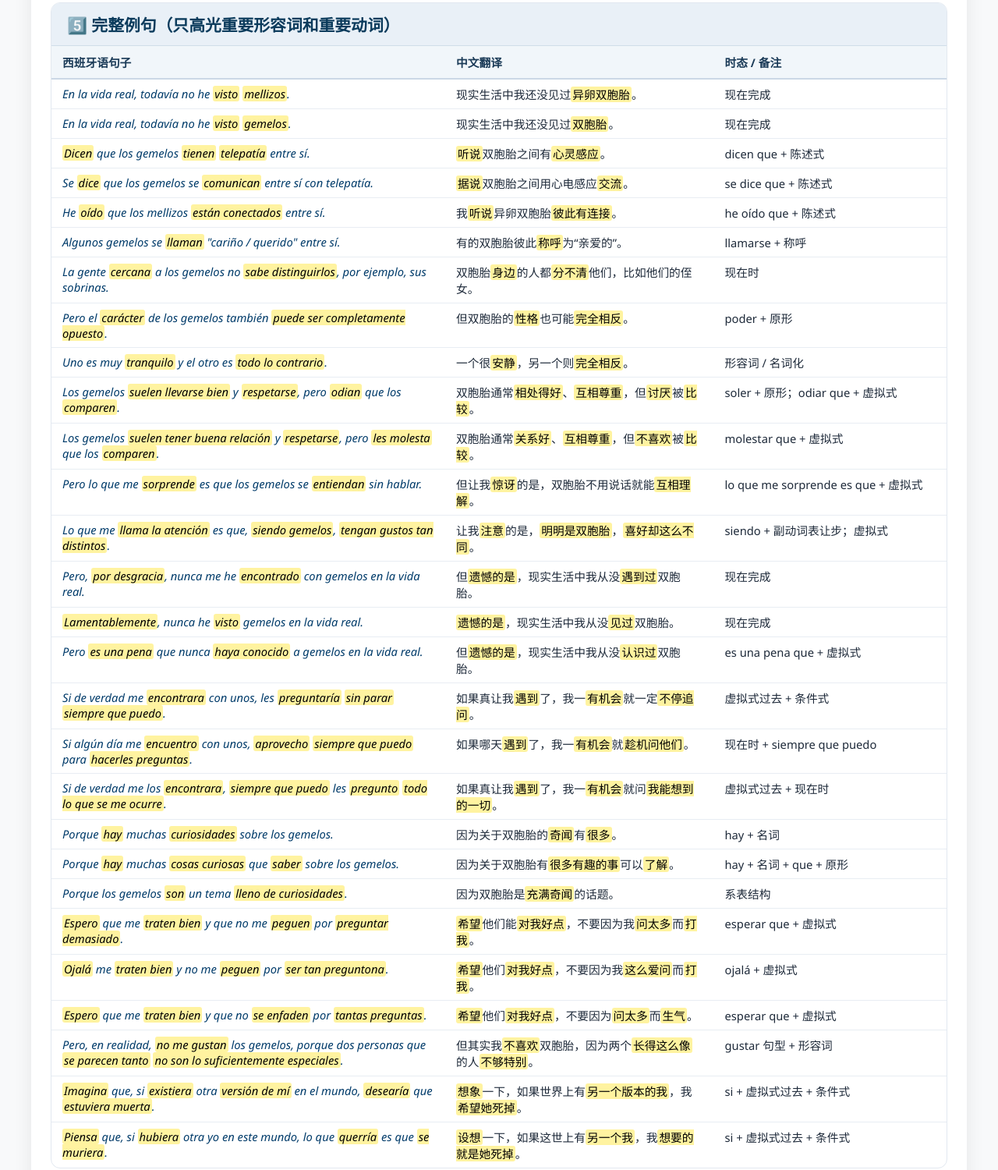
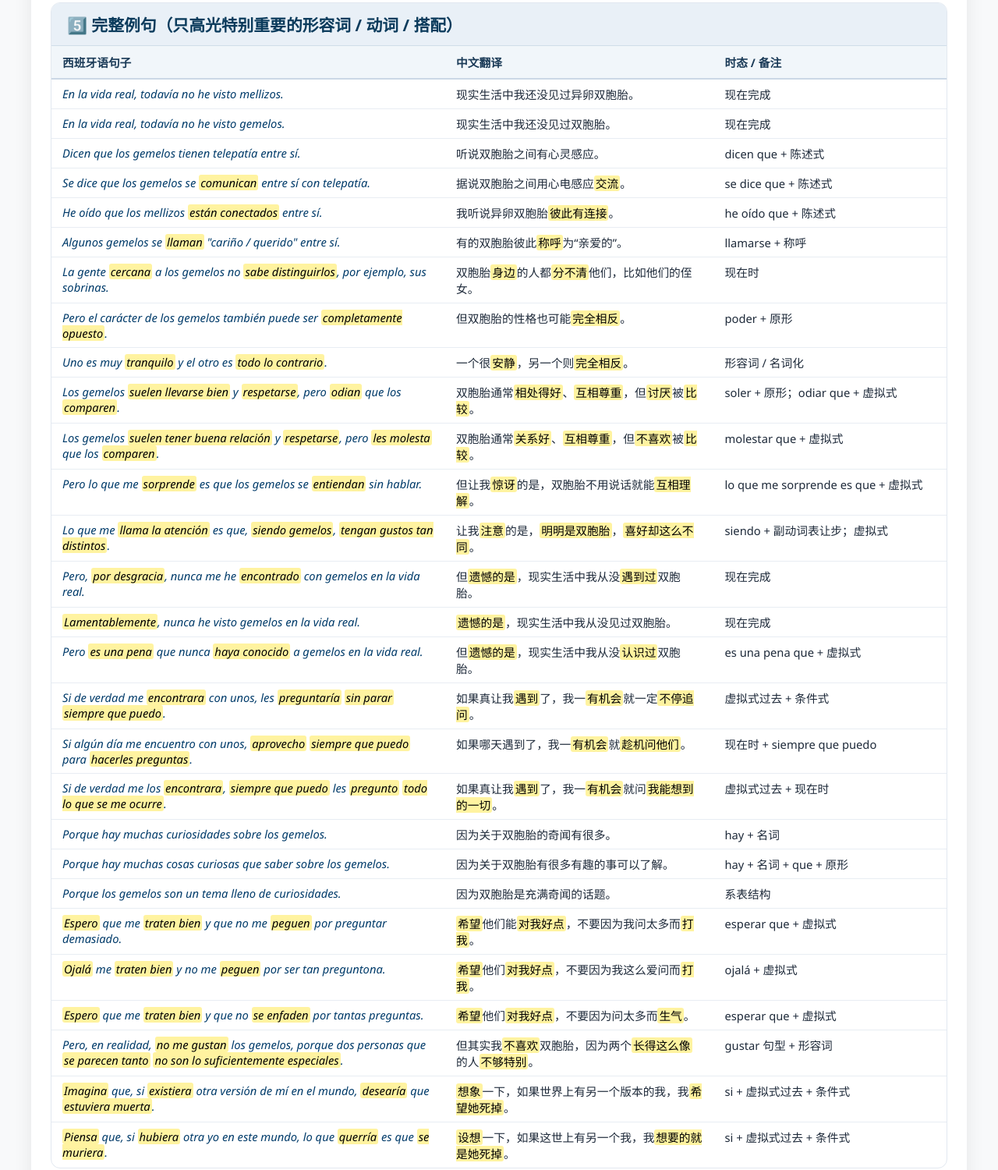
Before and after one commit to azurer-AZ/Espanol-gemelo, a plain HTML site: page index.html in a window 1280 px wide. Shown: the part 3032-4532 px from the top of the page at 78% size. Drawn offline with Linux system fonts and the light colour scheme.

Commit message:
Update index.html

```diff
--- a/index.html
+++ b/index.html
@@ -130,32 +130,32 @@
 
     <!-- 表5：完整例句 -->
     <div class="section">
-        <div class="section-header">5️⃣ 完整例句（只高光重要形容词和重要动词）</div>
+        <div class="section-header">5️⃣ 完整例句（只高光特别重要的形容词 / 动词 / 搭配）</div>
         <table>
             <tr><th style="width:44%;">西班牙语句子</th><th style="width:30%;">中文翻译</th><th style="width:26%;">时态 / 备注</th></tr>
             <tr>
-                <td class="col-es"><em>En la vida real, todavía no he <mark>visto</mark> <mark>mellizos</mark>.</em></td>
-                <td>现实生活中我还没见过<mark>异卵双胞胎</mark>。</td>
+                <td class="col-es"><em>En la vida real, todavía no he visto mellizos.</em></td>
+                <td>现实生活中我还没见过异卵双胞胎。</td>
                 <td>现在完成</td>
             </tr>
             <tr>
-                <td class="col-es"><em>En la vida real, todavía no he <mark>visto</mark> <mark>gemelos</mark>.</em></td>
-                <td>现实生活中我还没见过<mark>双胞胎</mark>。</td>
+                <td class="col-es"><em>En la vida real, todavía no he visto gemelos.</em></td>
+                <td>现实生活中我还没见过双胞胎。</td>
                 <td>现在完成</td>
             </tr>
             <tr>
-                <td class="col-es"><em><mark>Dicen</mark> que los gemelos <mark>tienen</mark> <mark>telepatía</mark> entre sí.</em></td>
-                <td><mark>听说</mark>双胞胎之间有<mark>心灵感应</mark>。</td>
+                <td class="col-es"><em>Dicen que los gemelos tienen telepatía entre sí.</em></td>
+                <td>听说双胞胎之间有心灵感应。</td>
                 <td>dicen que + 陈述式</td>
             </tr>
             <tr>
-                <td class="col-es"><em>Se <mark>dice</mark> que los gemelos se <mark>comunican</mark> entre sí con telepatía.</em></td>
-                <td><mark>据说</mark>双胞胎之间用心电感应<mark>交流</mark>。</td>
+                <td class="col-es"><em>Se dice que los gemelos se <mark>comunican</mark> entre sí con telepatía.</em></td>
+                <td>据说双胞胎之间用心电感应<mark>交流</mark>。</td>
                 <td>se dice que + 陈述式</td>
             </tr>
             <tr>
-                <td class="col-es"><em>He <mark>oído</mark> que los mellizos <mark>están conectados</mark> entre sí.</em></td>
-                <td>我<mark>听说</mark>异卵双胞胎<mark>彼此有连接</mark>。</td>
+                <td class="col-es"><em>He oído que los mellizos <mark>están conectados</mark> entre sí.</em></td>
+                <td>我听说异卵双胞胎<mark>彼此有连接</mark>。</td>
                 <td>he oído que + 陈述式</td>
             </tr>
             <tr>
@@ -169,8 +169,8 @@
                 <td>现在时</td>
             </tr>
             <tr>
-                <td class="col-es"><em>Pero el <mark>carácter</mark> de los gemelos también <mark>puede ser completamente opuesto</mark>.</em></td>
-                <td>但双胞胎的<mark>性格</mark>也可能<mark>完全相反</mark>。</td>
+                <td class="col-es"><em>Pero el carácter de los gemelos también puede ser <mark>completamente opuesto</mark>.</em></td>
+                <td>但双胞胎的性格也可能<mark>完全相反</mark>。</td>
                 <td>poder + 原形</td>
             </tr>
             <tr>
@@ -204,8 +204,8 @@
                 <td>现在完成</td>
             </tr>
             <tr>
-                <td class="col-es"><em><mark>Lamentablemente</mark>, nunca he <mark>visto</mark> gemelos en la vida real.</em></td>
-                <td><mark>遗憾的是</mark>，现实生活中我从没<mark>见过</mark>双胞胎。</td>
+                <td class="col-es"><em><mark>Lamentablemente</mark>, nunca he visto gemelos en la vida real.</em></td>
+                <td><mark>遗憾的是</mark>，现实生活中我从没见过双胞胎。</td>
                 <td>现在完成</td>
             </tr>
             <tr>
@@ -219,8 +219,8 @@
                 <td>虚拟式过去 + 条件式</td>
             </tr>
             <tr>
-                <td class="col-es"><em>Si algún día me <mark>encuentro</mark> con unos, <mark>aprovecho</mark> <mark>siempre que puedo</mark> para <mark>hacerles preguntas</mark>.</em></td>
-                <td>如果哪天<mark>遇到</mark>了，我一<mark>有机会</mark>就<mark>趁机问他们</mark>。</td>
+                <td class="col-es"><em>Si algún día me encuentro con unos, <mark>aprovecho</mark> <mark>siempre que puedo</mark> para <mark>hacerles preguntas</mark>.</em></td>
+                <td>如果哪天遇到了，我一<mark>有机会</mark>就<mark>趁机问他们</mark>。</td>
                 <td>现在时 + siempre que puedo</td>
             </tr>
             <tr>
@@ -229,33 +229,33 @@
                 <td>虚拟式过去 + 现在时</td>
             </tr>
             <tr>
-                <td class="col-es"><em>Porque <mark>hay</mark> muchas <mark>curiosidades</mark> sobre los gemelos.</em></td>
-                <td>因为关于双胞胎的<mark>奇闻</mark>有<mark>很多</mark>。</td>
+                <td class="col-es"><em>Porque hay muchas curiosidades sobre los gemelos.</em></td>
+                <td>因为关于双胞胎的奇闻有很多。</td>
                 <td>hay + 名词</td>
             </tr>
             <tr>
-                <td class="col-es"><em>Porque <mark>hay</mark> muchas <mark>cosas curiosas</mark> que <mark>saber</mark> sobre los gemelos.</em></td>
-                <td>因为关于双胞胎有<mark>很多有趣的事</mark>可以<mark>了解</mark>。</td>
+                <td class="col-es"><em>Porque hay muchas cosas curiosas que saber sobre los gemelos.</em></td>
+                <td>因为关于双胞胎有很多有趣的事可以了解。</td>
                 <td>hay + 名词 + que + 原形</td>
             </tr>
             <tr>
-                <td class="col-es"><em>Porque los gemelos <mark>son</mark> un tema <mark>lleno de curiosidades</mark>.</em></td>
-                <td>因为双胞胎是<mark>充满奇闻</mark>的话题。</td>
+                <td class="col-es"><em>Porque los gemelos son un tema lleno de curiosidades.</em></td>
+                <td>因为双胞胎是充满奇闻的话题。</td>
                 <td>系表结构</td>
             </tr>
             <tr>
-                <td class="col-es"><em><mark>Espero</mark> que me <mark>traten bien</mark> y que no me <mark>peguen</mark> por <mark>preguntar demasiado</mark>.</em></td>
-                <td><mark>希望</mark>他们能<mark>对我好点</mark>，不要因为我<mark>问太多</mark>而<mark>打我</mark>。</td>
+                <td class="col-es"><em><mark>Espero</mark> que me <mark>traten bien</mark> y que no me <mark>peguen</mark> por preguntar demasiado.</em></td>
+                <td><mark>希望</mark>他们能<mark>对我好点</mark>，不要因为我问太多而<mark>打我</mark>。</td>
                 <td>esperar que + 虚拟式</td>
             </tr>
             <tr>
-                <td class="col-es"><em><mark>Ojalá</mark> me <mark>traten bien</mark> y no me <mark>peguen</mark> por <mark>ser tan preguntona</mark>.</em></td>
-                <td><mark>希望</mark>他们<mark>对我好点</mark>，不要因为我<mark>这么爱问</mark>而<mark>打我</mark>。</td>
+                <td class="col-es"><em><mark>Ojalá</mark> me <mark>traten bien</mark> y no me <mark>peguen</mark> por ser tan preguntona.</em></td>
+                <td><mark>希望</mark>他们<mark>对我好点</mark>，不要因为我这么爱问而<mark>打我</mark>。</td>
                 <td>ojalá + 虚拟式</td>
             </tr>
             <tr>
-                <td class="col-es"><em><mark>Espero</mark> que me <mark>traten bien</mark> y que no <mark>se enfaden</mark> por <mark>tantas preguntas</mark>.</em></td>
-                <td><mark>希望</mark>他们<mark>对我好点</mark>，不要因为<mark>问太多</mark>而<mark>生气</mark>。</td>
+                <td class="col-es"><em><mark>Espero</mark> que me <mark>traten bien</mark> y que no <mark>se enfaden</mark> por tantas preguntas.</em></td>
+                <td><mark>希望</mark>他们<mark>对我好点</mark>，不要因为问太多而<mark>生气</mark>。</td>
                 <td>esperar que + 虚拟式</td>
             </tr>
             <tr>
@@ -264,13 +264,13 @@
                 <td>gustar 句型 + 形容词</td>
             </tr>
             <tr>
-                <td class="col-es"><em><mark>Imagina</mark> que, si <mark>existiera</mark> otra <mark>versión de mí</mark> en el mundo, <mark>desearía</mark> que <mark>estuviera muerta</mark>.</em></td>
-                <td><mark>想象</mark>一下，如果世界上有<mark>另一个版本的我</mark>，我<mark>希望她死掉</mark>。</td>
+                <td class="col-es"><em><mark>Imagina</mark> que, si <mark>existiera</mark> otra versión de mí en el mundo, <mark>desearía</mark> que <mark>estuviera muerta</mark>.</em></td>
+                <td><mark>想象</mark>一下，如果世界上有另一个版本的我，我<mark>希望她死掉</mark>。</td>
                 <td>si + 虚拟式过去 + 条件式</td>
             </tr>
             <tr>
                 <td class="col-es"><em><mark>Piensa</mark> que, si <mark>hubiera</mark> otra yo en este mundo, lo que <mark>querría</mark> es que <mark>se muriera</mark>.</em></td>
-                <td><mark>设想</mark>一下，如果这世上有<mark>另一个我</mark>，我<mark>想要的就是她死掉</mark>。</td>
+                <td><mark>设想</mark>一下，如果这世上有另一个我，我<mark>想要的就是她死掉</mark>。</td>
                 <td>si + 虚拟式过去 + 条件式</td>
             </tr>
         </table>
@@ -424,7 +424,7 @@
     </div>
 
     <div class="footer">
-        ✅ 共 28 句（双胞胎话题）· 表5 用 <mark>黄色高光</mark> 标出重要形容词与重要动词（同四季版）· 表1 已注明 <em>mellizos</em> / <em>gemelos</em> 的区别
+        ✅ 共 28 句（双胞胎话题）· 表5 只高光特别重要的形容词 / 动词 / 搭配，普通动词（ver / decir / tener / hay / ser 等）不高光 · 表1 已注明 <em>mellizos</em> / <em>gemelos</em> 的区别
     </div>
 </div>
 </body>
```
